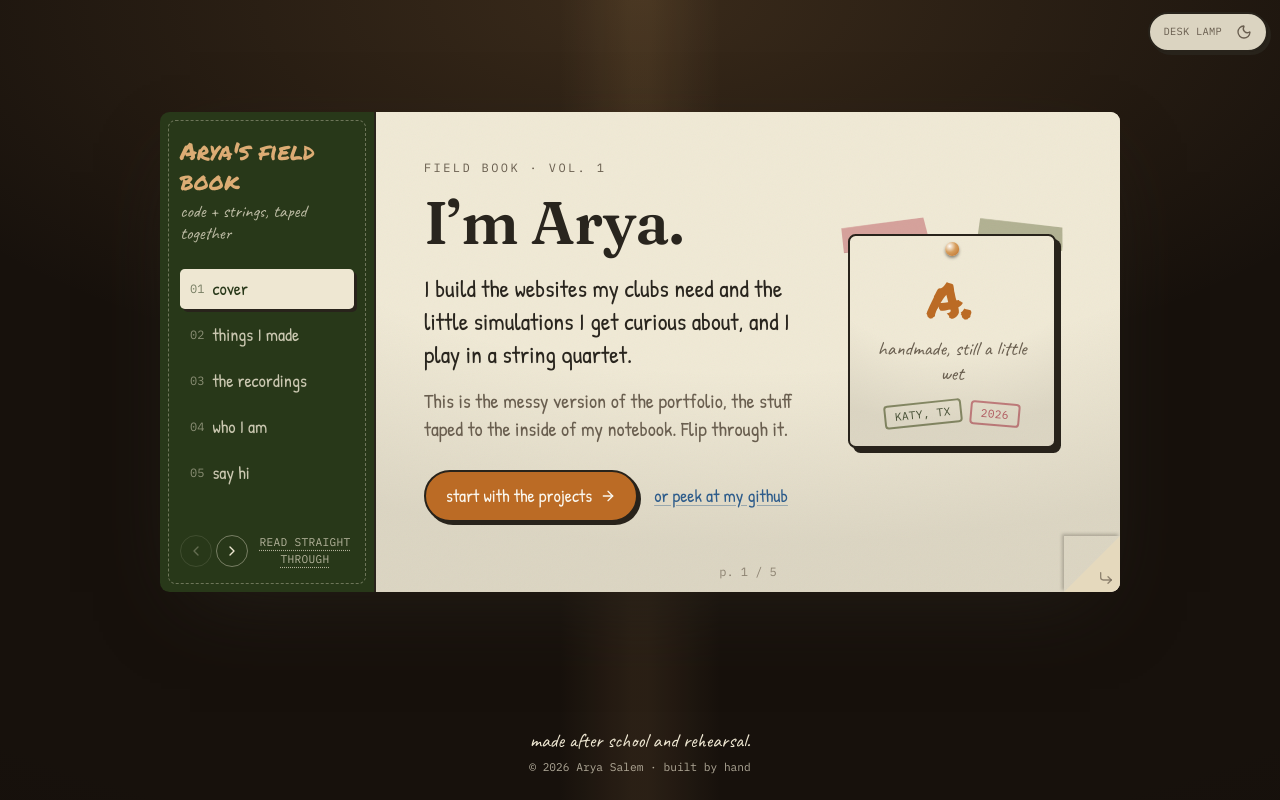
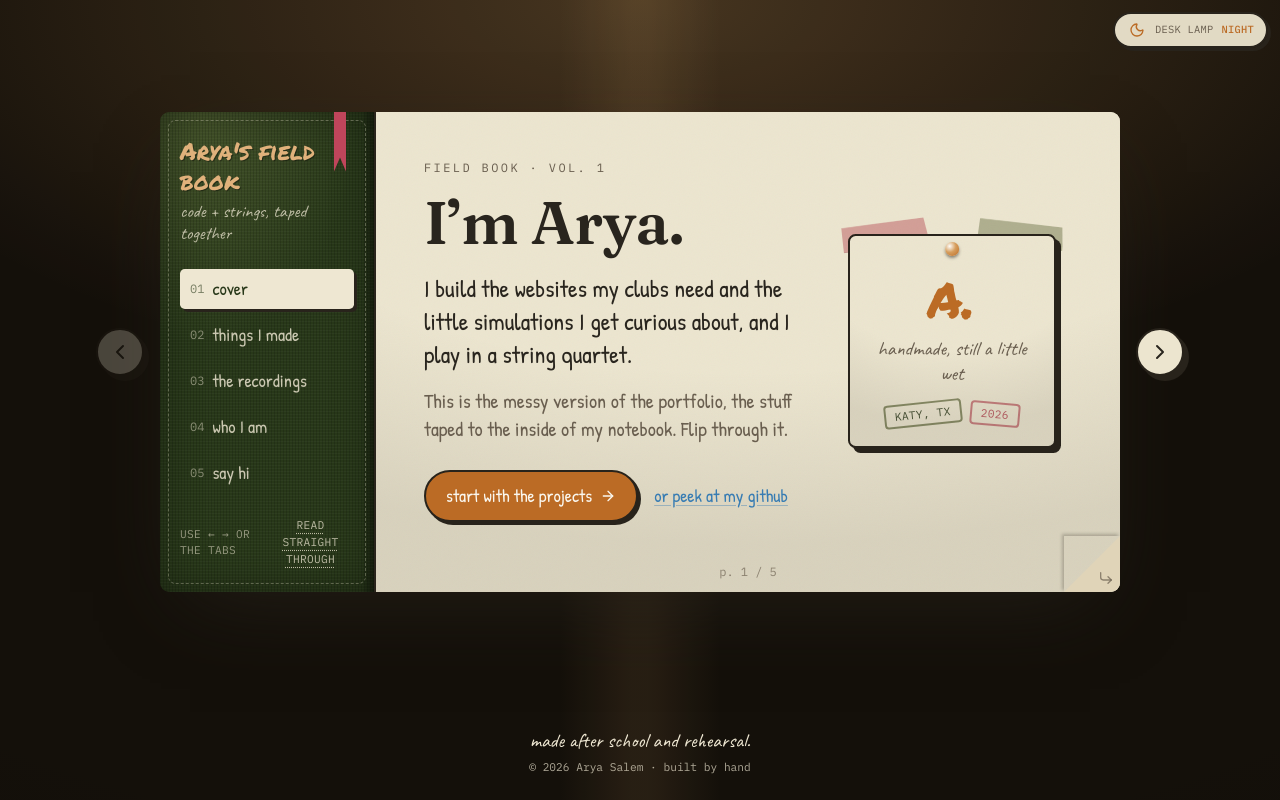
Before and after one commit to aryasalem09/personal-site, a React (Vite) app: page / in a window 1280 px wide. Built offline with nearby package versions, Linux system fonts and the light colour scheme.

Commit message:
fix lamp, add page arrows

```diff
--- a/src/components/ThemeToggle.tsx
+++ b/src/components/ThemeToggle.tsx
@@ -19,10 +19,22 @@ export default function ThemeToggle() {
     <button
       type="button"
       onClick={toggle}
-      aria-label={dark ? "Turn the desk lamp on (light)" : "Turn the desk lamp off (night)"}
-      className="cursor-target inline-flex size-7 items-center justify-center rounded-full text-ink-soft outline-none transition hover:text-terracotta focus-visible:ring-2 focus-visible:ring-ring"
+      aria-pressed={dark}
+      aria-label={dark ? "Turn the desk lamp on (switch to day)" : "Turn the desk lamp off (switch to night)"}
+      className="cursor-target group inline-flex items-center gap-2 rounded-full border-2 border-edge bg-paper/95 px-3 py-1.5 shadow-hard-sm outline-none backdrop-blur transition hover:-translate-y-0.5 focus-visible:ring-2 focus-visible:ring-ring"
     >
-      {dark ? <Sun className="size-4" /> : <Moon className="size-4" />}
+      <span className="inline-flex size-5 items-center justify-center text-terracotta">
+        {dark ? <Moon className="size-4" /> : <Sun className="size-4" />}
+      </span>
+      <span className="font-mono text-[0.65rem] uppercase tracking-wide text-ink-soft">
+        desk lamp
+      </span>
+      <span
+        aria-hidden="true"
+        className="font-mono text-[0.65rem] font-medium uppercase tracking-wide text-terracotta"
+      >
+        {dark ? "night" : "day"}
+      </span>
     </button>
   );
 }
--- a/src/components/book/Scrapbook.tsx
+++ b/src/components/book/Scrapbook.tsx
@@ -95,17 +95,51 @@ export default function Scrapbook({ pages, title, subtitle }: ScrapbookProps) {
     <ScrapbookNavContext.Provider value={nav}>
     <div className="site-container py-6 md:py-10">
       {/* the book object */}
-      <div className="mx-auto max-w-book">
+      <div className="relative mx-auto max-w-book">
+        {/* flanking page-turn buttons, in the desk margins (desktop) */}
+        {!flat ? (
+          <>
+            <button
+              type="button"
+              onClick={() => go(current - 1)}
+              disabled={current === 0}
+              aria-label="Turn back a page"
+              className="cursor-target absolute -left-6 top-1/2 z-20 hidden size-12 -translate-y-1/2 items-center justify-center rounded-full border-2 border-edge bg-paper text-ink shadow-hard transition enabled:hover:-translate-y-[calc(50%+2px)] enabled:hover:text-terracotta disabled:opacity-25 lg:inline-flex xl:-left-16"
+            >
+              <ChevronLeft className="size-6" />
+            </button>
+            <button
+              type="button"
+              onClick={() => go(current + 1)}
+              disabled={current === count - 1}
+              aria-label="Turn to the next page"
+              className="cursor-target absolute -right-6 top-1/2 z-20 hidden size-12 -translate-y-1/2 items-center justify-center rounded-full border-2 border-edge bg-paper text-ink shadow-hard transition enabled:hover:-translate-y-[calc(50%+2px)] enabled:hover:text-terracotta disabled:opacity-25 lg:inline-flex xl:-right-16"
+            >
+              <ChevronRight className="size-6" />
+            </button>
+          </>
+        ) : null}
         <div className="grid grid-cols-1 overflow-hidden rounded-lg shadow-[0_30px_80px_-30px_hsl(var(--edge)/0.8)] lg:grid-cols-[13.5rem_1fr]">
-          {/* cover board / spine — also the nav */}
-          <aside className="relative flex flex-col justify-between gap-6 border-b-2 border-edge bg-forest px-5 py-6 text-[hsl(44_46%_88%)] lg:border-b-0 lg:border-r-2">
+          {/* book cover / spine — also the nav */}
+          <aside className="book-cloth relative flex flex-col justify-between gap-6 border-b-2 border-edge px-5 py-6 text-[hsl(44_46%_88%)] lg:border-b-0 lg:border-r-2">
+            {/* binding shadow where the cover meets the page */}
+            <span
+              aria-hidden="true"
+              className="pointer-events-none absolute inset-y-0 right-0 hidden w-3 bg-gradient-to-l from-black/40 to-transparent lg:block"
+            />
+            {/* bookmark ribbon hanging over the top */}
+            <span
+              aria-hidden="true"
+              className="pointer-events-none absolute -top-1 right-7 z-10 hidden h-16 w-3 bg-rose shadow-[1px_2px_3px_rgba(0,0,0,.45)] lg:block"
+              style={{ clipPath: "polygon(0 0, 100% 0, 100% 100%, 50% 78%, 0 100%)" }}
+            />
             {/* stitched inner border */}
             <span
               aria-hidden="true"
-              className="pointer-events-none absolute inset-2 rounded-md border border-dashed border-[hsl(44_46%_88%/0.35)]"
+              className="pointer-events-none absolute inset-2 rounded-md border border-dashed border-[hsl(44_46%_88%/0.3)]"
             />
             <div className="relative">
-              <p className="font-marker text-2xl leading-tight text-[hsl(32_60%_66%)]">{title}</p>
+              <p className="font-marker emboss text-2xl leading-tight text-[hsl(32_62%_68%)]">{title}</p>
               {subtitle ? (
                 <p className="mt-1 font-hand text-lg leading-tight text-[hsl(44_46%_88%/0.75)]">{subtitle}</p>
               ) : null}
@@ -132,30 +166,13 @@ export default function Scrapbook({ pages, title, subtitle }: ScrapbookProps) {
             </div>
 
             <div className="relative flex items-center justify-between gap-2">
-              <div className="flex items-center gap-1">
-                <button
-                  type="button"
-                  onClick={() => go(current - 1)}
-                  disabled={flat || current === 0}
-                  aria-label="Previous page"
-                  className="cursor-target inline-flex size-8 items-center justify-center rounded-full border border-[hsl(44_46%_88%/0.4)] transition enabled:hover:bg-[hsl(44_46%_88%/0.15)] disabled:opacity-30"
-                >
-                  <ChevronLeft className="size-4" />
-                </button>
-                <button
-                  type="button"
-                  onClick={() => go(current + 1)}
-                  disabled={flat || current === count - 1}
-                  aria-label="Next page"
-                  className="cursor-target inline-flex size-8 items-center justify-center rounded-full border border-[hsl(44_46%_88%/0.4)] transition enabled:hover:bg-[hsl(44_46%_88%/0.15)] disabled:opacity-30"
-                >
-                  <ChevronRight className="size-4" />
-                </button>
-              </div>
+              <span className="hidden font-mono text-[0.7rem] uppercase tracking-wide text-[hsl(44_46%_88%/0.55)] lg:inline">
+                use ← → or the tabs
+              </span>
               <button
                 type="button"
                 onClick={() => setFlat((f) => !f)}
-                className="cursor-target font-mono text-[0.7rem] uppercase tracking-wide text-[hsl(44_46%_88%/0.7)] underline decoration-dotted underline-offset-4 transition hover:text-[hsl(44_46%_88%)]"
+                className="cursor-target font-mono text-[0.7rem] uppercase tracking-wide text-[hsl(44_46%_88%/0.75)] underline decoration-dotted underline-offset-4 transition hover:text-[hsl(44_46%_88%)]"
               >
                 {flat ? "flip view" : "read straight through"}
               </button>
--- a/src/components/effects/TerminalBackdrop.tsx
+++ b/src/components/effects/TerminalBackdrop.tsx
@@ -40,6 +40,8 @@ export default function TerminalBackdrop() {
 
   return (
     <div aria-hidden="true" className="pointer-events-none fixed inset-0 -z-10 bg-desk">
+      {/* the terminal layer fades with the theme so the light desk shows through by day */}
+      <div className="absolute inset-0" style={{ opacity: "var(--terminal-layer-opacity, 0.9)" }}>
         {enabled ? (
           <Suspense fallback={null}>
             <FaultyTerminal
@@ -67,10 +69,11 @@ export default function TerminalBackdrop() {
             className="absolute inset-0"
             style={{
               background:
-              "radial-gradient(120% 90% at 50% 0%, hsl(var(--tan) / 0.18), transparent 55%), hsl(var(--desk))",
+                "radial-gradient(120% 90% at 50% 0%, hsl(var(--tan) / 0.28), transparent 55%), #14100a",
             }}
           />
         )}
+      </div>
 
       {/* soft vignette: darkens only the far corners so the terminal reads clearly elsewhere */}
       <div
--- a/src/components/pages/AboutPage.tsx
+++ b/src/components/pages/AboutPage.tsx
@@ -3,7 +3,7 @@ import { tiltStyle } from "@/lib/scatter";
 
 const facts: { k: string; v: string }[] = [
   { k: "grade", v: "11th" },
-  { k: "runs", v: "the Hack Club" },
+  { k: "builds", v: "small web things" },
   { k: "plays", v: "string quartet" },
   { k: "into lately", v: "reef data" },
 ];
@@ -21,8 +21,8 @@ export default function AboutPage() {
             or a thing I got curious about and couldn&rsquo;t drop.
           </p>
           <p>
-            I like taking something tangled and making it legible. Right now that&rsquo;s sign-ups
-            and announcements for Hack Club, and a map of which reefs are bleaching.
+            I like taking something tangled and making it legible. Right now that&rsquo;s a map of
+            which reefs are bleaching, and whatever small site a club at school needs next.
           </p>
           <p>
             The rest is smaller: an ecosystem that misbehaves in Rust, pi estimated in Fortran for
--- a/src/content/github.ts
+++ b/src/content/github.ts
@@ -21,19 +21,6 @@ export const githubProfile = {
 };
 
 export const projects: Project[] = [
-  {
-    name: "SLHS-HackClub-Website",
-    title: "SLHS Hack Club",
-    owner: "aryasalem09",
-    url: "https://github.com/aryasalem09/SLHS-HackClub-Website",
-    description:
-      "Where the club keeps its meeting times and announcements, and where new members land when they ask what Hack Club actually is.",
-    language: "TypeScript",
-    year: "2026",
-    kind: "club",
-    tag: "club site",
-    note: "The one I'd show first. It has an actual audience at school.",
-  },
   {
     name: "coral-bleaching-tracker",
     title: "Coral Bleaching Tracker",
--- a/src/index.css
+++ b/src/index.css
@@ -19,11 +19,11 @@
     --amber: 32 55% 52%;
     --edge: 40 20% 13%;
 
-    --desk: 26 30% 7%;
-    --backdrop-veil: 26 34% 5%;
-    --terminal-tint: #c98a3e;
-    --terminal-opacity: 0.34;
-    --terminal-brightness: 0.46;
+    --desk: 38 44% 79%;
+    --backdrop-veil: 36 40% 74%;
+    --terminal-tint: #b7751f;
+    --terminal-brightness: 0.5;
+    --terminal-layer-opacity: 0.2;
 
     /* mapped legacy tokens so existing consumers keep working */
     --background: var(--desk);
@@ -45,11 +45,11 @@
     /* --- desk at night: dark warm desk, cool CRT glow, paper still cream --- */
     --paper: 44 44% 87%;
     --paper-aged: 42 40% 80%;
-    --desk: 220 30% 6%;
-    --backdrop-veil: 220 34% 4%;
-    --terminal-tint: #4fa3cc;
-    --terminal-opacity: 0.6;
-    --terminal-brightness: 0.52;
+    --desk: 26 28% 7%;
+    --backdrop-veil: 26 32% 4%;
+    --terminal-tint: #d99a45;
+    --terminal-brightness: 0.55;
+    --terminal-layer-opacity: 0.95;
     --border: 40 22% 44%;
     --denim: 207 53% 46%;
     --cursor-color: #e9c893;
@@ -182,6 +182,19 @@
     );
   }
 
+  /* ---------- book cover / cloth ---------- */
+  .book-cloth {
+    background-color: hsl(var(--forest));
+    background-image:
+      repeating-linear-gradient(90deg, hsl(0 0% 0% / 0.14) 0 1px, transparent 1px 3px),
+      repeating-linear-gradient(0deg, hsl(0 0% 100% / 0.03) 0 1px, transparent 1px 3px),
+      radial-gradient(120% 80% at 20% 0%, hsl(74 30% 40% / 0.35), transparent 60%);
+    box-shadow: inset 0 0 40px hsl(0 0% 0% / 0.35);
+  }
+  .emboss {
+    text-shadow: 1px 1px 0 hsl(0 0% 0% / 0.35), -0.5px -0.5px 0 hsl(0 0% 100% / 0.06);
+  }
+
   /* ---------- flip book ---------- */
   .book-stage {
     perspective: 2200px;
--- a/src/layouts/SiteShell.tsx
+++ b/src/layouts/SiteShell.tsx
@@ -17,11 +17,8 @@ export default function SiteShell() {
         Skip to the book
       </a>
 
-      {/* the theme toggle floats like a lamp switch — always reachable, never a whole header */}
-      <div className="fixed right-3 top-3 z-40 flex items-center gap-2 rounded-full border-2 border-edge bg-paper/90 px-2 py-1 shadow-hard-sm backdrop-blur">
-        <span className="hidden pl-1.5 font-mono text-[0.65rem] uppercase tracking-wide text-ink-soft sm:inline">
-          desk lamp
-        </span>
+      {/* the desk-lamp switch floats top-right — always reachable, never a whole header */}
+      <div className="fixed right-3 top-3 z-40">
         <ThemeToggle />
       </div>
 
```
Also changed, not shown: index.html (+5 -8 lines). Lines whose indentation alone changed are shown as unchanged.
